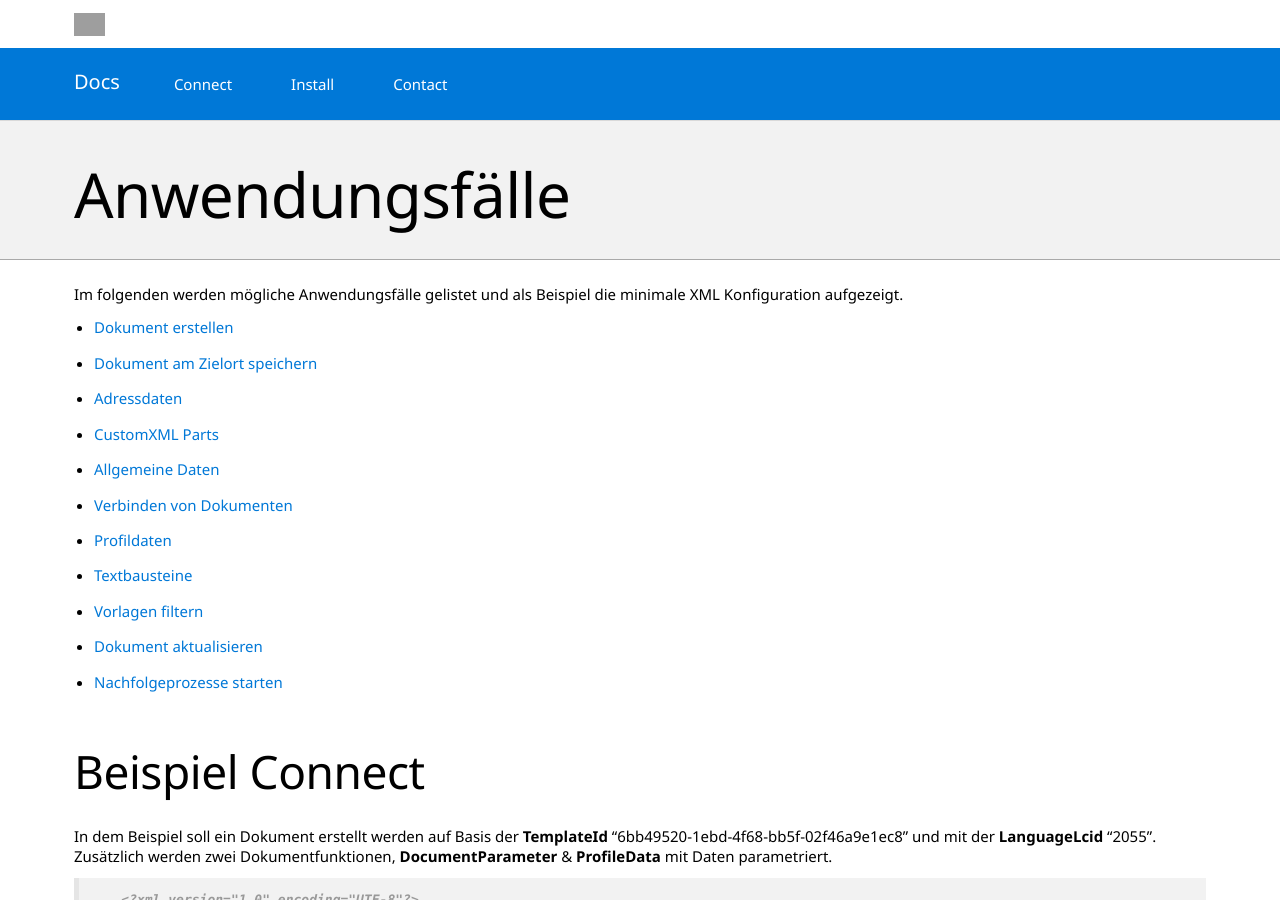
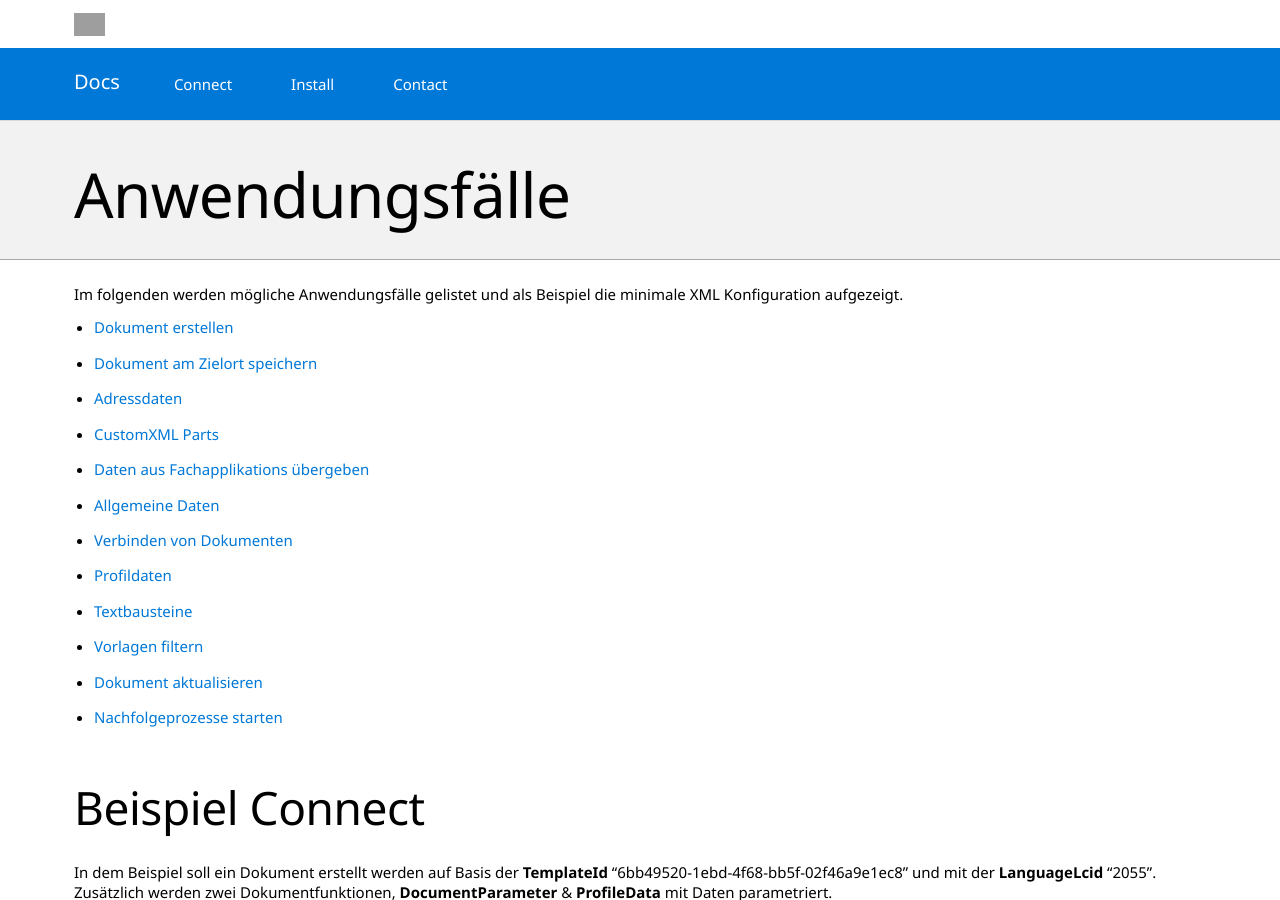
Before and after one commit to primesoft-group/oneoffixx-docs, a Jekyll site: the page built from _pages/connect/de/usecases-index.md, in a window 1280 px wide and 900 px high. Built offline with Jekyll 4.4.1, drawn with Linux system fonts in a browser that asks for light colours; nearby versions of some CDN libraries; some web fonts are replaced; grey boxes are pictures that could not be loaded.

Commit message:
Update usecases-index.md

```diff
--- a/_pages/connect/de/usecases-index.md
+++ b/_pages/connect/de/usecases-index.md
@@ -10,6 +10,7 @@ Im folgenden werden mögliche Anwendungsfälle gelistet und als Beispiel die min
 * [Dokument am Zielort speichern]({{ site.baseurl }}/connect/de/usecases/create-document-on-location/)
 * [Adressdaten]({{ site.baseurl }}/connect/de/usecases/contact-information/)
 * [CustomXML Parts]({{ site.baseurl }}/connect/de/usecases/custom-xml/)
+* [Daten aus Fachapplikations übergeben]({{ site.baseurl }}/connect/de/usecases/custominterface/)
 * [Allgemeine Daten]({{ site.baseurl }}/connect/de/usecases/document-parameter/)
 * [Verbinden von Dokumenten]({{ site.baseurl }}/connect/de/usecases/merge-documents/)
 * [Profildaten]({{ site.baseurl }}/connect/de/usecases/profiledata/)
```
